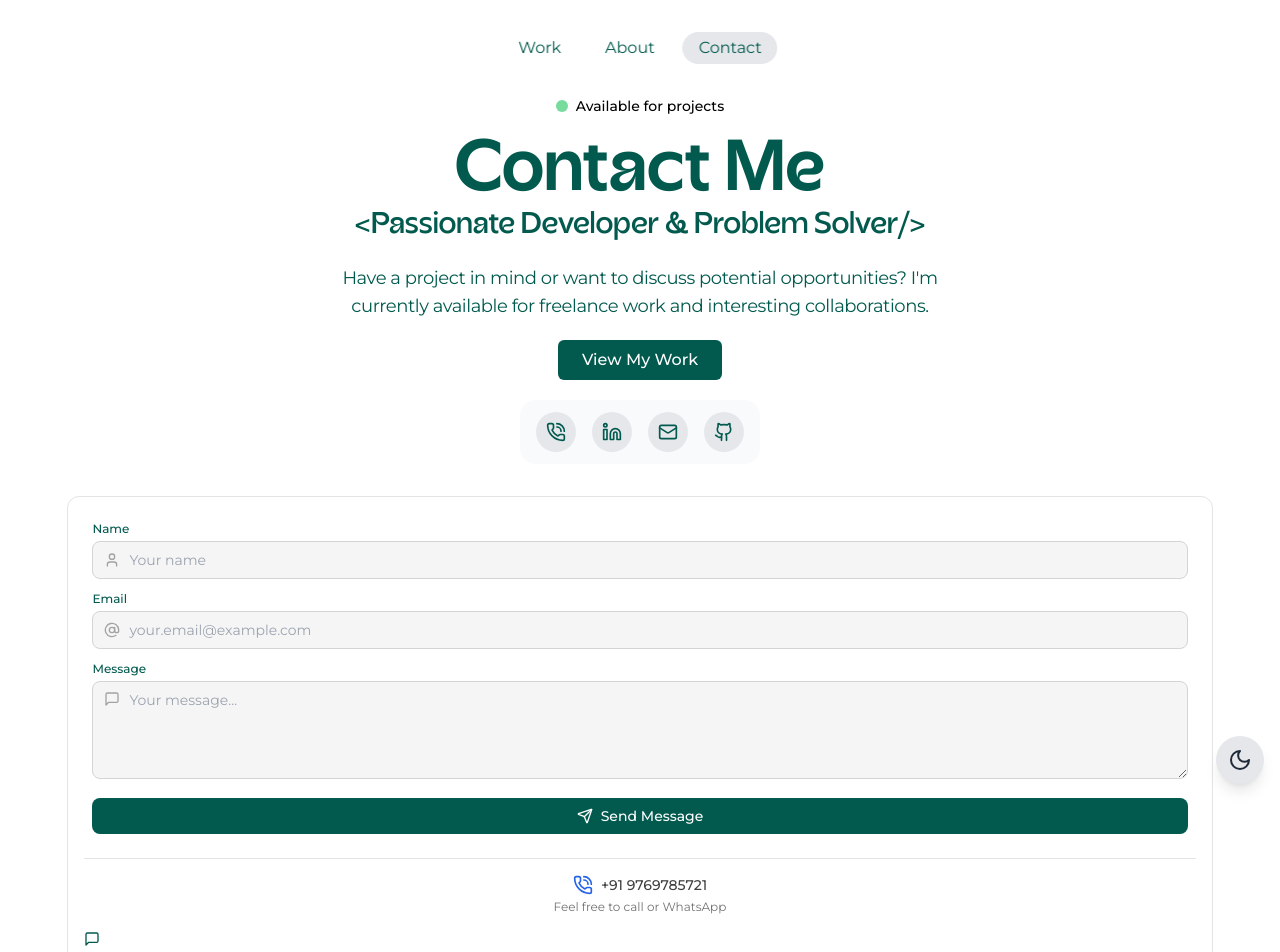
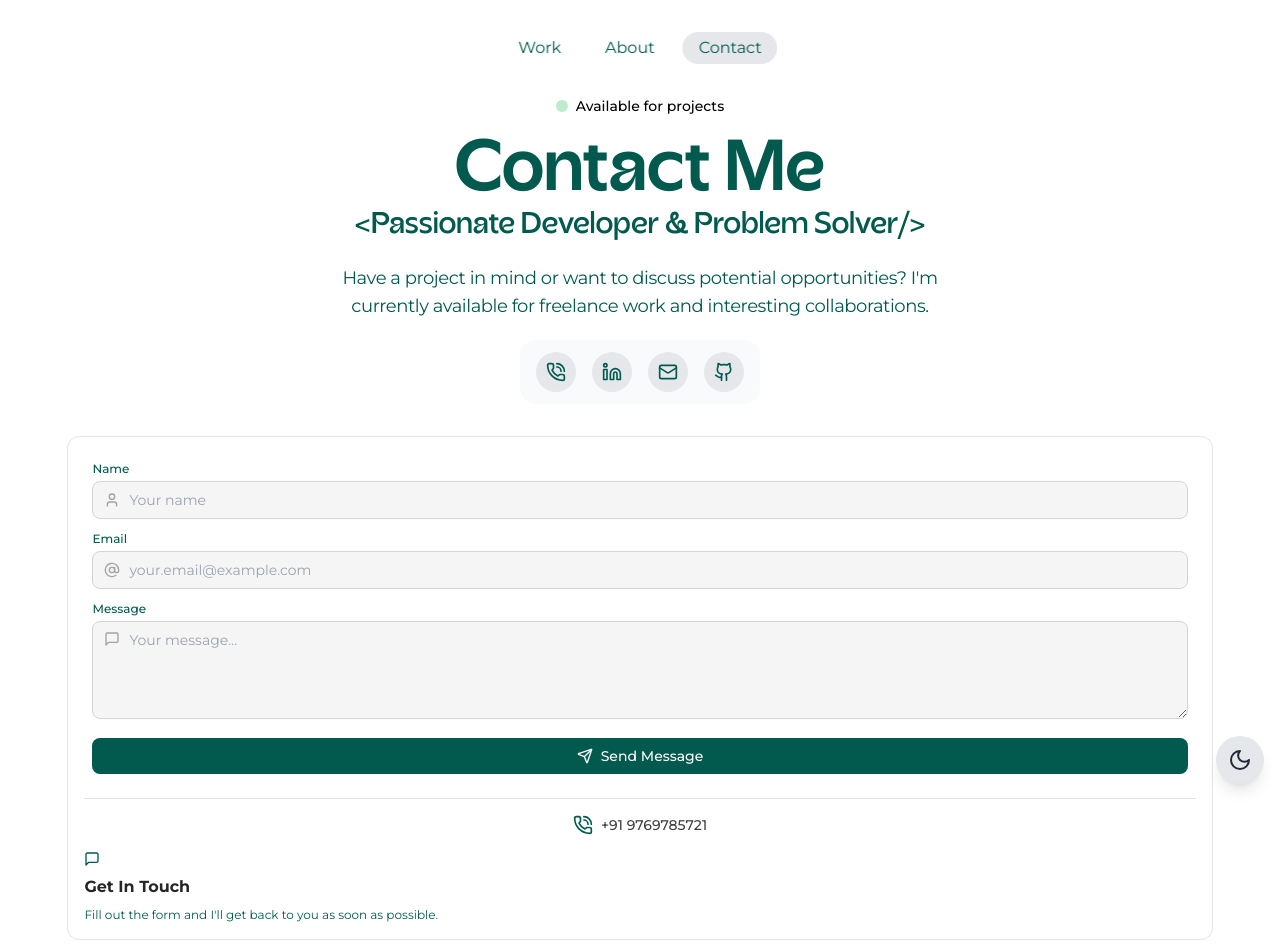
Before and after one commit to vedanthelwatkar/Modern-Portfolio, a React (Vite) app: page /contact in a window 1280 px wide. Shown: the top 952 px of the page. Built offline with nearby package versions, Linux system fonts and the light colour scheme.

Commit message:
Update Contact.jsx

```diff
--- a/src/pages/Contact.jsx
+++ b/src/pages/Contact.jsx
@@ -55,7 +55,7 @@
           <ContactForm />
           <div className="mt-4 border-t border-neutral-200 dark:border-neutral-700 pt-4 text-center">
             <div className="flex items-center justify-center space-x-2">
-              <PhoneCall className="h-5 w-5 text-blue-600" />
+              <PhoneCall className="h-5 w-5 text-light dark:text-dark" />
               <a
                 href="tel:+919769785721"
                 className="text-sm font-medium text-neutral-700 hover:text-blue-600 dark:text-neutral-300 dark:hover:text-blue-400 transition-colors"
@@ -63,9 +63,6 @@
                 +91 9769785721
               </a>
             </div>
-            <p className="text-xs text-neutral-500 dark:text-neutral-400 mt-1">
-              Feel free to call or WhatsApp
-            </p>
           </div>
         </div>
       ),
@@ -140,17 +137,6 @@
           animate={{ opacity: 1, y: 0 }}
           transition={{ duration: 0.6 }}
         >
-          <AnimatedButton
-            text="View My Work"
-            path="unifynd"
-            icon={<Briefcase className="h-4 w-4" />}
-          />
-        </motion.button>
-        <motion.button
-          initial={{ opacity: 0, y: 20 }}
-          animate={{ opacity: 1, y: 0 }}
-          transition={{ duration: 0.6 }}
-        >
           <FloatingDock items={dockItems} />
         </motion.button>
       </div>
```
